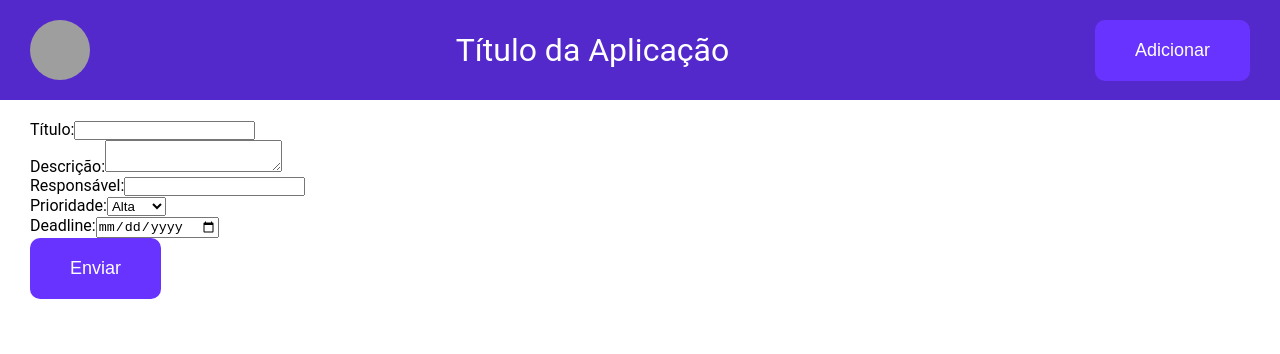
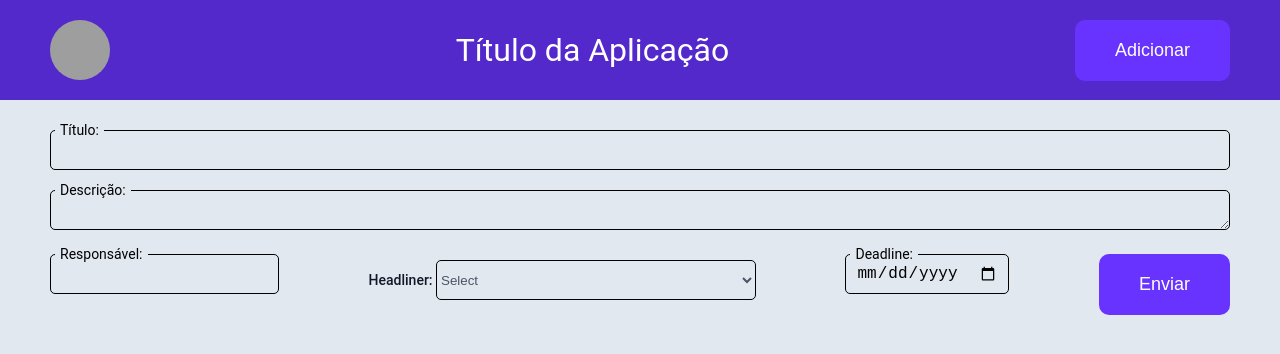
Before and after one commit to gabrielmds222/ESIG-Teste-Tecnico, an Angular app in the folder frontend/: page / in a window 1280 px wide. Shown: the top 354 px of the page. Built offline with nearby package versions, Linux system fonts and the light colour scheme; grey boxes are pictures that could not be loaded.

Commit message:
feat: Adiciona organização e estilo do filtro de pesquisa

```diff
--- a/frontend/src/app/app.component.html
+++ b/frontend/src/app/app.component.html
@@ -1,4 +1,4 @@
-<div>
+<div class="global">
   <header class="header">
     <div class="user-photo"></div>
     <div class="title">Título da Aplicação</div>
@@ -8,31 +8,42 @@
   <main class="main">
     <form class="form">
       <div class="form-group">
-        <label for="titulo">Título:</label>
         <input type="text" id="titulo" name="titulo" />
+        <label for="titulo">Título: </label>
       </div>
+
       <div class="form-group">
-        <label for="descricao">Descrição:</label>
         <textarea id="descricao" name="descricao"></textarea>
+        <label for="descricao">Descrição: </label>
       </div>
+
+      <div class="footer">
         <div class="form-group">
+          <input type="text" id="responsavel" name="responsavel" />
           <label for="responsavel">Responsável:</label>
-        <input type="text" id="responsavel" name="responsavel" />
         </div>
-      <div class="form-group">
-        <label for="prioridade">Prioridade:</label>
-        <select id="prioridade" name="prioridade">
+
+        <div class="select-group">
+          <label for="HeadlineAct" class="label"> Headliner: </label>
+
+          <select name="HeadlineAct" id="HeadlineAct" class="select">
+            <option value="">Select</option>
             <option value="alta">Alta</option>
             <option value="media">Média</option>
             <option value="baixa">Baixa</option>
           </select>
         </div>
+
         <div class="form-group">
           <label for="deadline">Deadline:</label>
           <input type="date" id="deadline" name="deadline" />
         </div>
+
         <button type="submit" class="btn">Enviar</button>
+      </div>
     </form>
+
+    <table></table>
   </main>
 </div>
 
--- a/frontend/src/app/app.component.scss
+++ b/frontend/src/app/app.component.scss
@@ -2,10 +2,10 @@
   width: 100%;
   height: 100px;
   top: 0;
-  background: #5429cc;
+  background-color: #5429cc;
   color: #fff;
   display: flex;
-  padding: 30px;
+  padding: 50px;
   justify-content: space-between;
   align-items: center;
   position: absolute;
@@ -43,6 +43,75 @@
 //////////////////////////////////////////////////////////////////////
 
 .main {
-  margin-top: 120px;
-  padding: 0 30px;
+  padding: 0 50px;
 }
+
+.form {
+  display: flex;
+  flex-direction: column;
+  margin-top: 130px;
+}
+
+.form-group {
+  padding-bottom: 20px;
+  position: relative;
+}
+
+// .form-group {
+//   position: relative;
+//   margin: 20px 0;
+// }
+
+.form-group label {
+  position: absolute;
+  top: 0;
+  font-size: 14px;
+  background: rgb(226 232 240);
+  left: 5px;
+  transform: translateY(-50%);
+  color: #000;
+  padding: 0 5px;
+  pointer-events: none;
+  transition: 0.5s;
+}
+
+.form-group input,
+.form-group textarea {
+  width: 100%;
+  height: 40px;
+  font-size: 16px;
+  color: #000;
+  padding: 0 10px;
+  background: transparent;
+  border: 1.2px solid #000;
+  outline: none;
+  border-radius: 5px;
+}
+
+.footer {
+  display: flex;
+  justify-content: space-between;
+}
+
+.select-group label {
+  display: inline;
+  font-size: 0.875rem;
+  font-weight: 500;
+  color: #111827;
+}
+
+.select-group select {
+  margin-top: 0.375rem;
+  width: 320px;
+  height: 40px;
+  background-color: rgb(226 232 240);
+  border: 1.2px solid #000;
+  border-radius: 5px;
+  color: #4b5563;
+}
+
+.sm\\:text-sm {
+  @media (min-width: 640px) {
+    font-size: 0.875rem;
+  }
+}
--- a/frontend/src/styles.scss
+++ b/frontend/src/styles.scss
@@ -5,7 +5,7 @@
 }
 
 body {
-  background: fff;
+  background-color: rgb(226 232 240);
   color: #000;
   font-family: "Roboto", sans-serif;
 }
```
Lines whose indentation alone changed are shown as unchanged.
